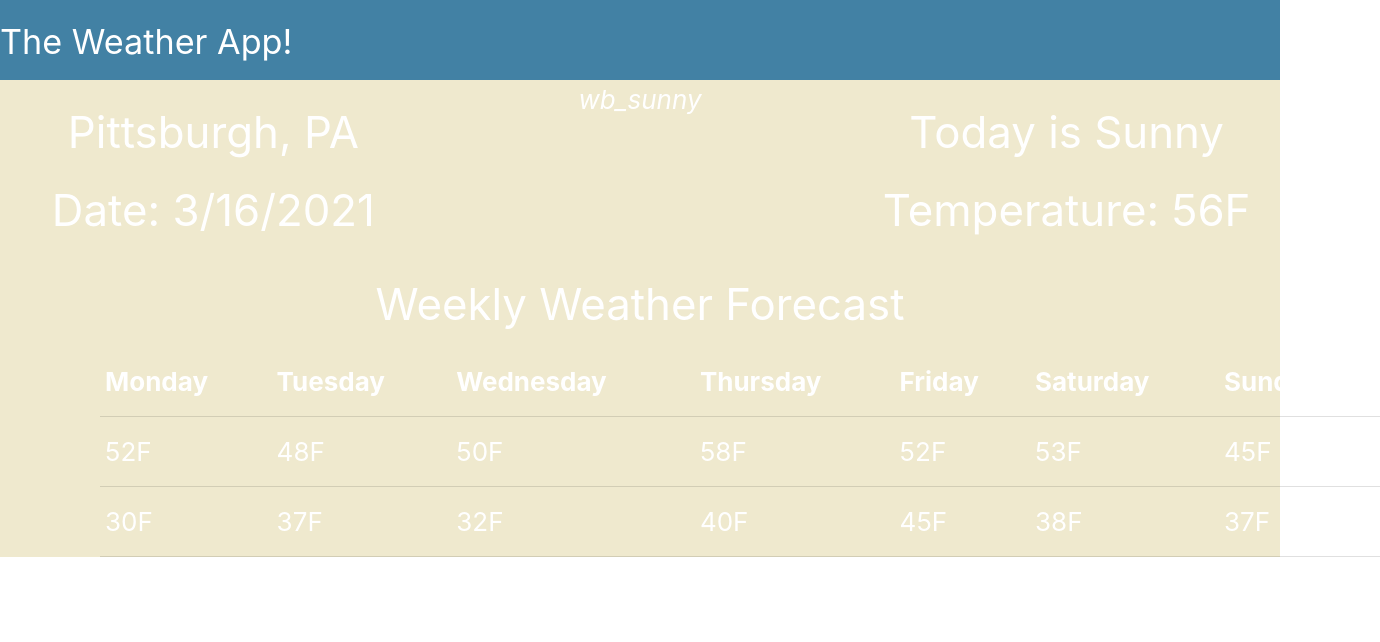
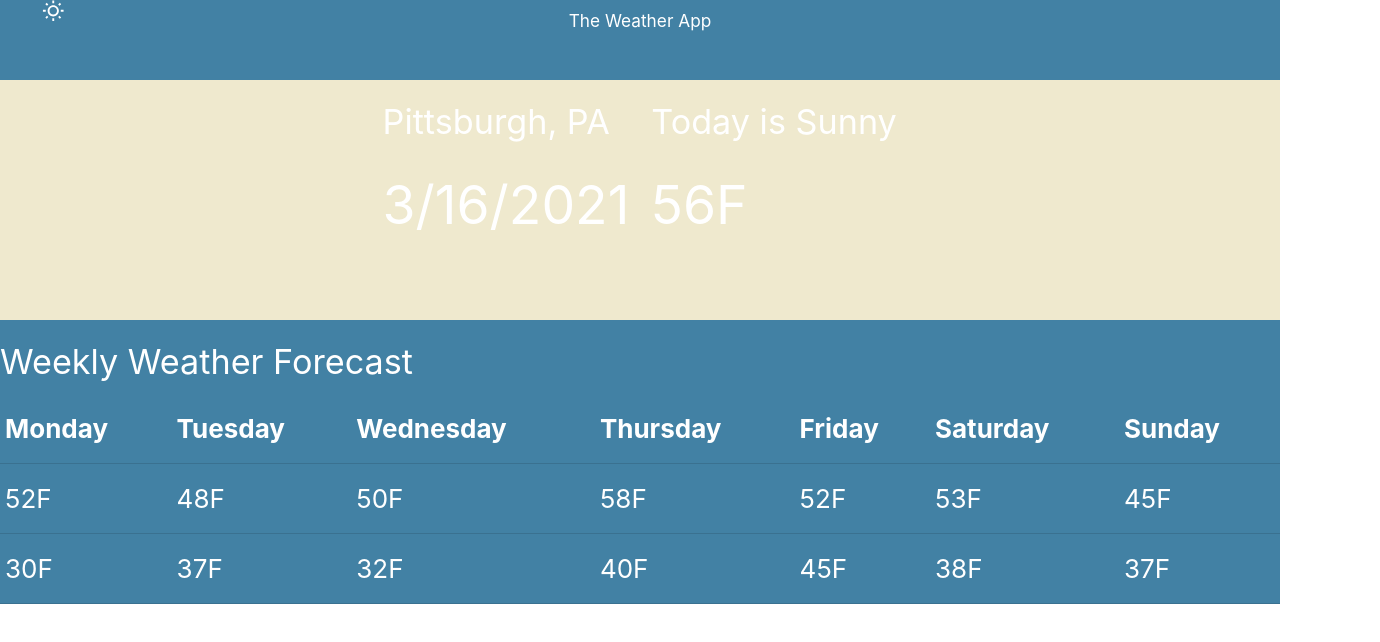
Before and after one commit to akula-a/Menon-Labs-Buddy-Challenge, a React (Create React App) app in the folder weather-app/: page / in a window 1280 px wide. Shown: the top 642 px of the page, 1380 px wide, since content can reach past the window. Built offline with nearby package versions, Linux system fonts and the light colour scheme.

Commit message:
Fixed navbar

```diff
--- a/weather-app/package.json
+++ b/weather-app/package.json
@@ -3,6 +3,8 @@
   "version": "0.1.0",
   "private": true,
   "dependencies": {
+    "@material-ui/core": "^4.11.3",
+    "@material-ui/icons": "^4.11.2",
     "@testing-library/jest-dom": "^5.11.9",
     "@testing-library/react": "^11.2.5",
     "@testing-library/user-event": "^12.8.3",
--- a/weather-app/src/App.css
+++ b/weather-app/src/App.css
@@ -1,15 +1,11 @@
-.App {
-  text-align: center;
-}
-
 .App-header {
   background-color: #4281A4;
   min-height: 10vh;
-  display: flex;
+  text-align: center;
   color: white;
 }
 
-.App-body {
+.App-daily-view {
   background-image: url("./home-background.png");
   width:100%;
   min-height: 30vh;
@@ -20,8 +16,20 @@
   color: white;
 }
 
+.App-weekly-view{
+  background-color: #4281A4;
+  min-height: 30vh;
+  display: grid;
+  font-size: calc(10px + 2vmin);
+  color: white;
+}
+
 .App-table {
   text-align:center;
-  margin-left:100px;
-  margin-right:100px;
+  margin-left:auto;
+  margin-right:auto;
 }
+
+WbSunnyOutlinedIcon{
+  size: 100px;
+}
--- a/weather-app/src/App.js
+++ b/weather-app/src/App.js
@@ -3,7 +3,7 @@ import React from 'react';
 import background from "./home-background.png"
 import 'materialize-css';
 import 'materialize-css/dist/css/materialize.min.css';
-import icons from 'App.html';
+import WbSunnyOutlinedIcon from '@material-ui/icons/WbSunnyOutlined';
 import { Button, Card, Row, Col } from 'react-materialize';
 // import render from 'react-dom';
 
@@ -17,28 +17,30 @@ function App() {
   return (
     <div className="App">
       <header className="App-header">
-        <h4> The Weather App!</h4>
+        <div class = "row">
+          <div class = "col s1"> <WbSunnyOutlinedIcon></WbSunnyOutlinedIcon> </div>
+          <div class = "col s4 offset-s3"> <h6> The Weather App</h6> </div>
+        </div>
       </header>
 
       <body class= "App-body">
         <div styles = {{ backgroundImage : `url(${background})` }}>
+        <div class = "App-daily-view">
           <div class = "row">
-          <div class="col s4">
-              <h3> Pittsburgh, PA </h3>
-              <h3> Date: { currDate } </h3>
+            <div class="col s6">
+                <h4> Pittsburgh, PA </h4>
+                <h2> { currDate } </h2>
             </div>
 
-          <div class="col s4">
-            <i class="material-icons"> wb_sunny </i>
+            <div class = "col s6">
+              <h4> Today is Sunny </h4>
+              <h2> 56F </h2>
             </div>
-
-          <div class = "col s4">
-            <h3> Today is Sunny </h3>
-            <h3> Temperature: 56F </h3>
           </div>
         </div>
 
-        <h3> Weekly Weather Forecast </h3>
+        <div class = "App-weekly-view">
+          <h4> Weekly Weather Forecast </h4>
           <table class = "App-table">
             <tr>
               <th> Monday </th>
@@ -69,6 +71,7 @@ function App() {
             </tr>
           </table>
         </div>
+        </div>
       </body>
     </div>
   );
```
Also changed, not shown: 1 other file (tests, documents, lock files or other folders). Lines whose indentation alone changed are shown as unchanged.
